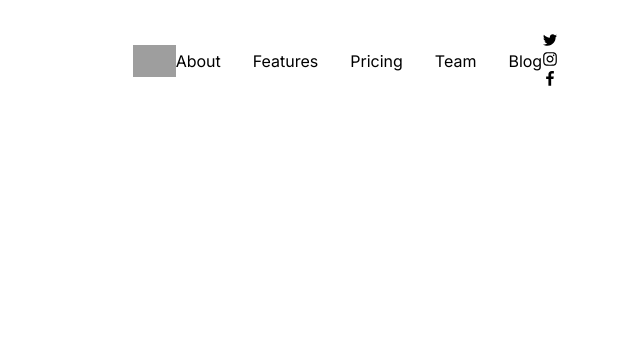
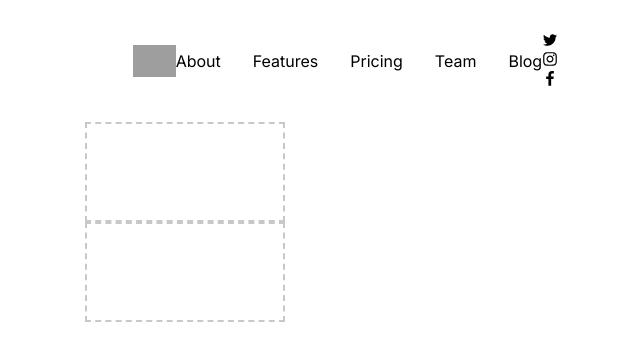
Before and after one commit to ginkoprim/Descriptive-Deficient-Heron-React, a React app: page / in a window 1280 px wide. Shown: the whole page, without its empty margins (455-1095 px from the left). Built offline with nearby package versions, Linux system fonts and the light colour scheme; grey boxes are pictures that could not be loaded.

Commit message:
Commit from TeleportHQ

```diff
--- a/src/views/home.css
+++ b/src/views/home.css
@@ -104,6 +104,24 @@
   width: var(--dl-size-size-xsmall);
   height: var(--dl-size-size-xsmall);
 }
+.home-container3 {
+  flex: 0 0 auto;
+  width: 200px;
+  border: 2px dashed rgba(120, 120, 120, 0.4);
+  height: 100px;
+  display: flex;
+  align-items: flex-start;
+  flex-direction: column;
+}
+.home-container4 {
+  flex: 0 0 auto;
+  width: 200px;
+  border: 2px dashed rgba(120, 120, 120, 0.4);
+  height: 100px;
+  display: flex;
+  align-items: flex-start;
+  flex-direction: column;
+}
 @media(max-width: 991px) {
   .home-icon06 {
     display: flex;
--- a/src/views/home.js
+++ b/src/views/home.js
@@ -71,6 +71,8 @@ const Home = (props) => {
           </div>
         </header>
       </div>
+      <div className="home-container3"></div>
+      <div className="home-container4"></div>
     </div>
   )
 }
```
